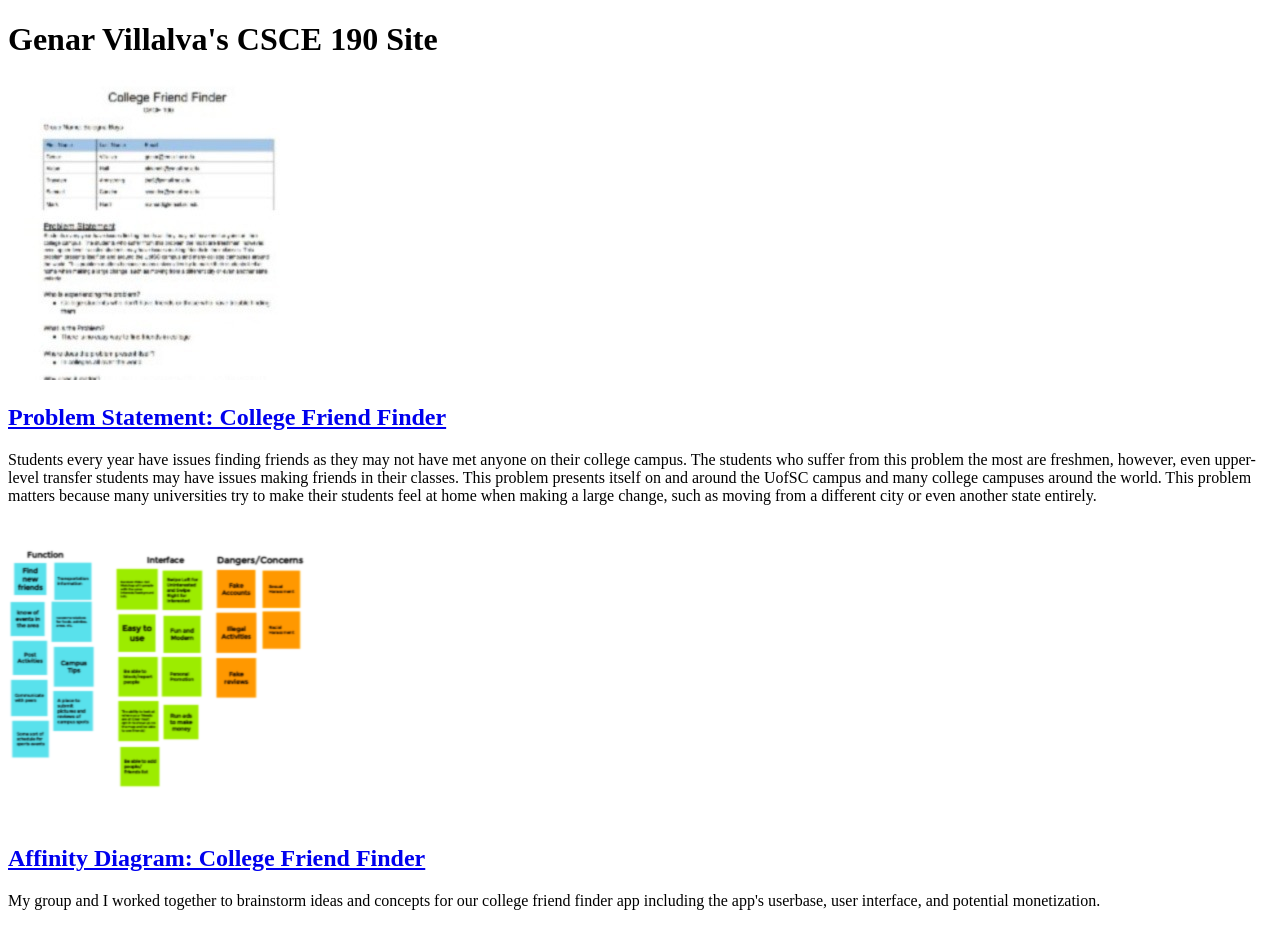
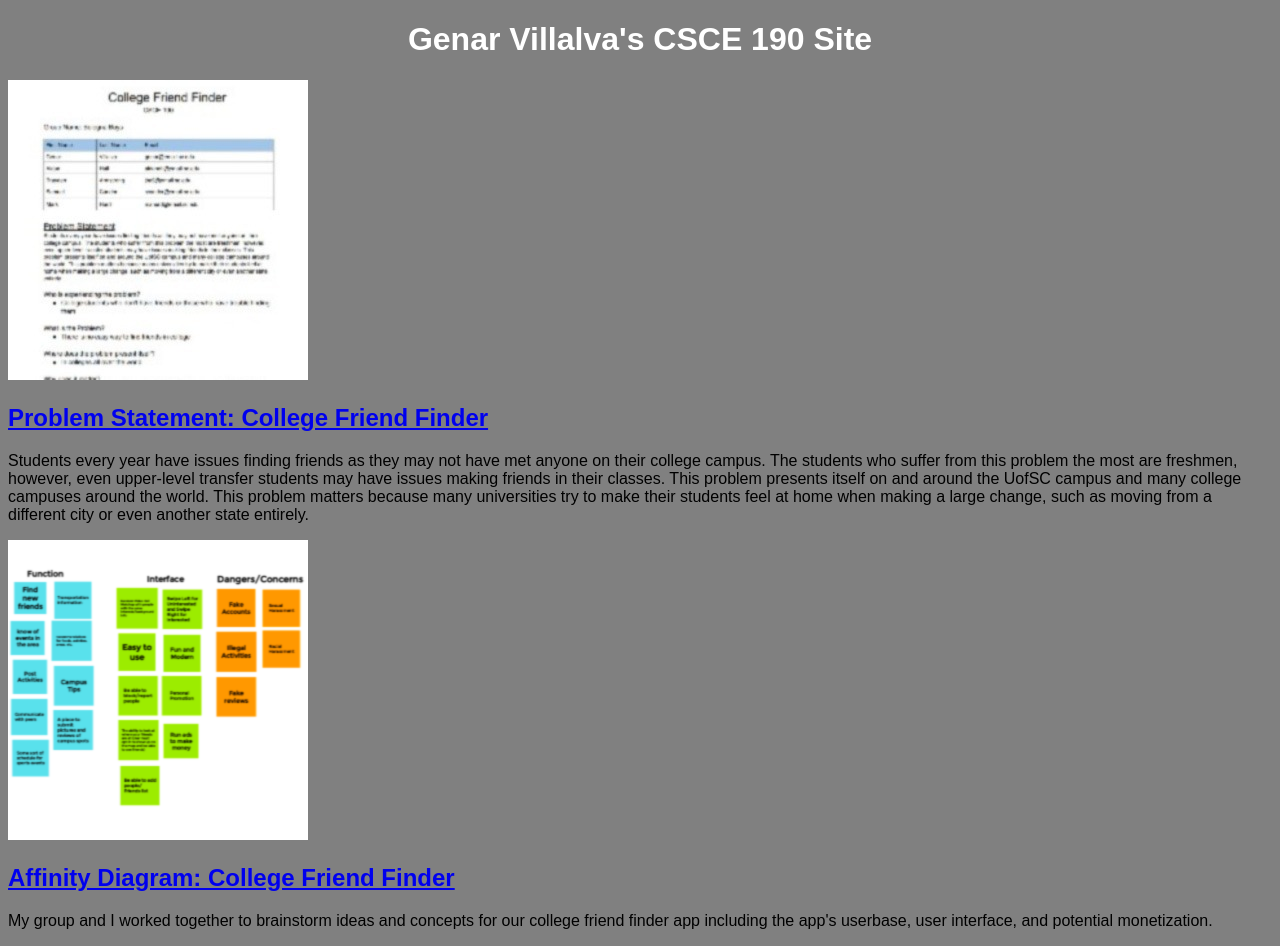
Before and after one commit to genarvillalva/genarvillalva.github.io, a plain HTML site: page index.html in a window 1280 px wide. Drawn offline with Linux system fonts and the light colour scheme.

Commit message:
Add files via upload

```diff
--- a/index.html
+++ b/index.html
@@ -2,6 +2,7 @@
 <html>
     <head>
         <title> CSCE 190: Genar Villalva</title>
+        <link rel="stylesheet" href="styles.css">
     </head>
     <body>
         <h1>Genar Villalva's CSCE 190 Site</h1>
--- /dev/null
+++ b/styles.css
@@ -0,0 +1,9 @@
+body {
+    background: gray;
+    font-family:Arial, Helvetica, sans-serif;
+}
+
+h1 {
+    color: white;
+    text-align: center;
+}
```
